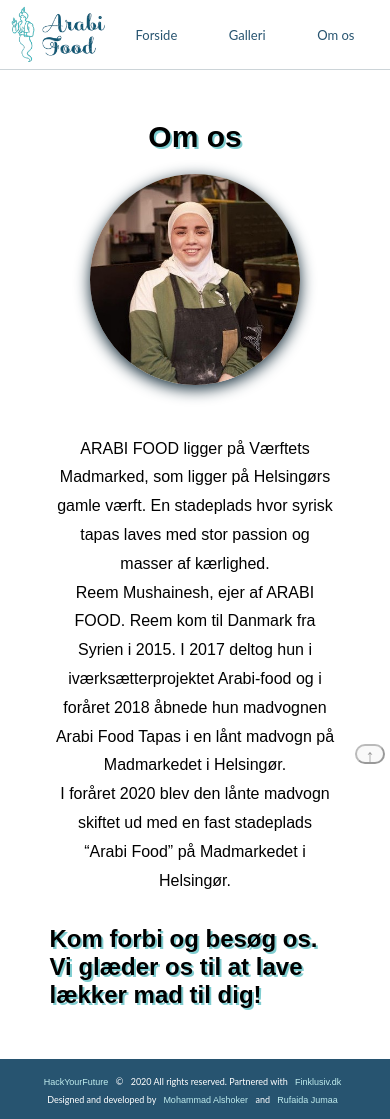
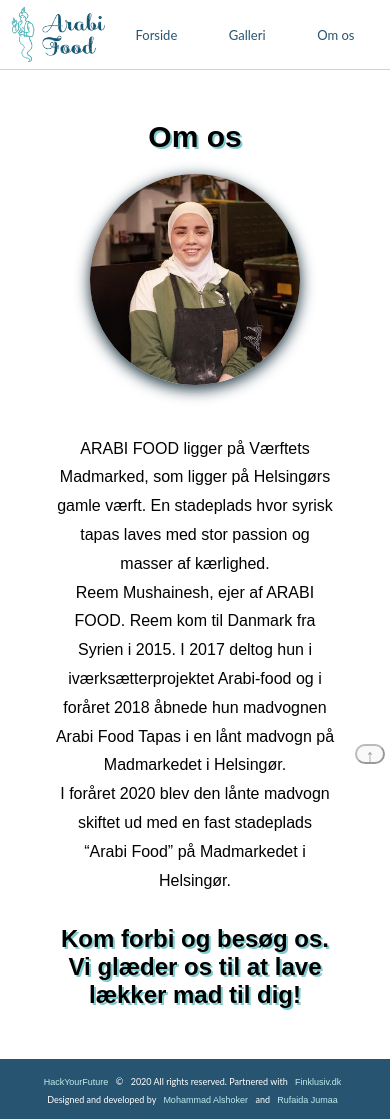
Before and after one commit to rufaidaju/ArabiFoodTapas, a React (Create React App) app: page /about in a window 390 px wide. Built offline with nearby package versions, Linux system fonts and the light colour scheme.

Commit message:
text align h3 in about us

```diff
--- a/src/App.css
+++ b/src/App.css
@@ -499,6 +499,10 @@
     text-align: center;
     /*font-family: "Helvetica Neue";*/
   }
+  .about-container h3 {
+    text-align: center;
+  }
+
   .about-text {
     order: 1;
     padding-bottom: 20px;
```
